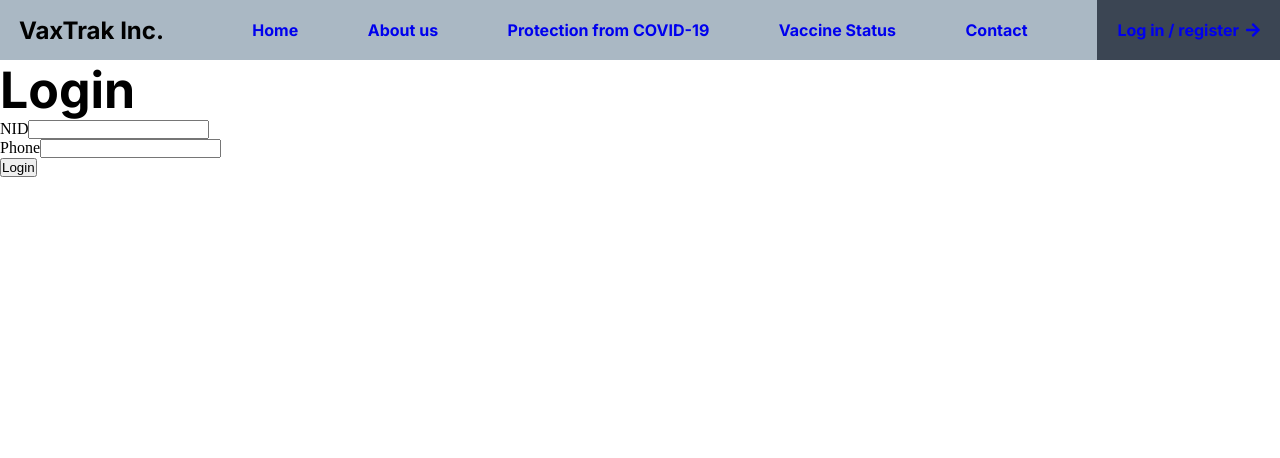
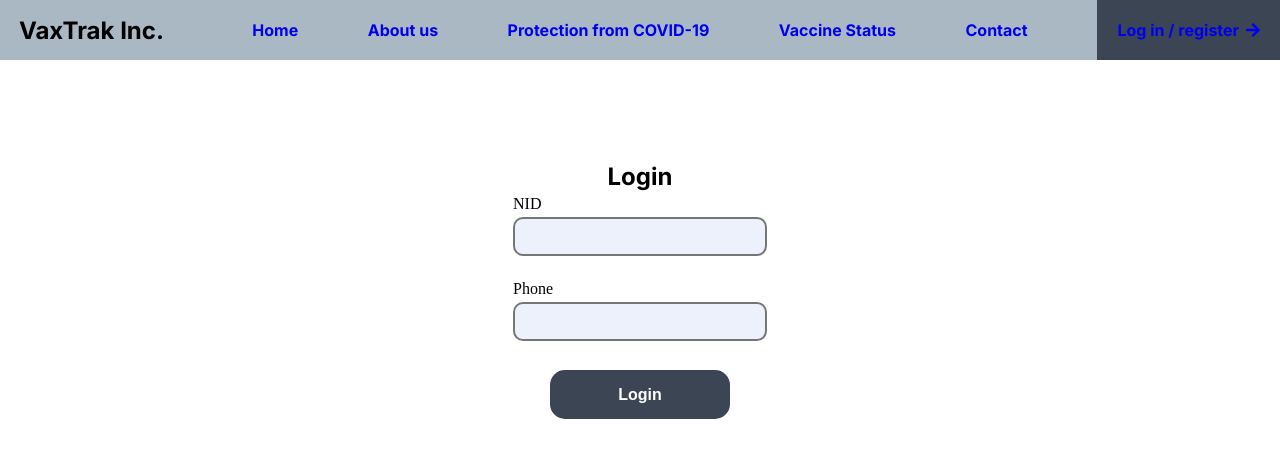
Before and after one commit to suppaGonzal0/COVID-19-Tracker-and-Vaccine-Registration-System, a React (Create React App) app in the folder client/: page /login in a window 1280 px wide. Shown: the top 458 px of the page. Built offline with nearby package versions, Linux system fonts and the light colour scheme; the HTML template or start-up script is replaced by a standard one.

Commit message:
applicant login complete

```diff
--- a/client/src/pages/login/login.css
+++ b/client/src/pages/login/login.css
@@ -0,0 +1,67 @@
+.loginBox{
+    display: flex;
+    flex-direction: column;
+    align-items: center;
+    margin-top: 8%;
+}
+
+.loginForm{
+    display: flex;
+    flex-direction: column;
+    align-items: center;
+}
+
+.loginField{
+    display: flex;
+    flex-direction: column;
+    align-items: left;
+    margin-top: 1.5%;
+    margin-bottom: 8%;
+}
+
+.loginInp{
+    border-style: solid;
+    border-radius: 10px;
+    height: 35px;
+    width: 250px;
+    margin-top: 1.5%;
+    background-color: #ECF1FC;
+}
+
+.loginButton{
+    margin-top: 1.5%;
+    width: 180px;
+    background-color: #3B4553;
+    border: none;
+    outline: none;
+    height: 49px;
+    border-radius: 15px;
+    color: #fff;
+    font-weight: 750;
+    cursor: pointer;
+    transition: 0.5s;
+    font-size: medium;
+}
+
+.loginErr{
+    display: flex;
+    justify-content: space-evenly;
+    width: 100%;
+    margin-bottom: 2%;
+}
+
+.errBtn{
+    border: none;
+    outline: none;
+    background-color: white;
+    color: rgb(0, 110, 255);
+}
+.errBtn:hover{
+    cursor: pointer;
+    font-weight: bold;
+    transition: 1s all ease-in;
+}
+
+.loginH{
+    margin-bottom: 1%;
+}
--- a/client/src/pages/login/login.js
+++ b/client/src/pages/login/login.js
@@ -2,8 +2,9 @@ import React from 'react'
 import Axios from 'axios'
 import { useState } from 'react';
 import firebase from '../../firebase';
+import "./login.css"
 
-export default function Login() {
+export default function Login({ loginStat, setLoginStat }) {
 
     const [NID, setNID] = useState();
     const [phone, setPhone] = useState();
@@ -26,40 +27,57 @@ export default function Login() {
                     if (code == null) return;
                     ex.confirm(code).then(function (result) {
                         localStorage.setItem("loginStat", "yes");
+                        setLoginStat(true);
                         localStorage.setItem("loginCred", JSON.stringify(response.data[0]));
                         console.log(response.data[0]);
-                        window.location.pathname = "/status"
+                        window.location.pathname = "/register"
                     }).catch((error) => {
                         console.log(error);
                     })
                 })
             }
         });
+    };
 
+    const tryAgain = () => {
+        window.location.reload(false)
+    }
 
-    };
+    if (!loginStat) {
         return (
-        <>
-            <h1>Login</h1>
-            <form onSubmit={login}>
-                <div className="field">
+            <div className='loginCard'>
+                <div className='loginBox'>
+                    <h2 >Login</h2>
+                    <form onSubmit={login} className='loginForm'>
+                        <div className="loginField">
                             <label>NID</label>
-                    <input type="text"
+                            <input className='loginInp' type="text"
                                 onChange={(e) => {
                                     setNID(e.target.value);
                                 }} />
                         </div>
 
-                <div className="field">
+                        <div className="loginField">
                             <label>Phone</label>
-                    <input type="text"
+                            <input className='loginInp' type="text"
                                 onChange={(e) => {
                                     setPhone(e.target.value);
                                 }} />
                         </div>
+                        <div className="loginErr">
                             <h3 className="alert" id="recaptcha">{loginErr}</h3>
-                <input type="submit" value="Login" />
+                            {loginErr ? <button className="errBtn" onClick={tryAgain}>  Try Again?</button> : null}
+                        </div>
+                        <input type="submit" value="Login" className='loginButton' />
                     </form>
-        </>
+                </div>
+            </div>
         )
     }
+    else {
+        return (
+            window.location.pathname = "/"
+        )
+    }
+
+}
```
Lines whose indentation alone changed are shown as unchanged.
